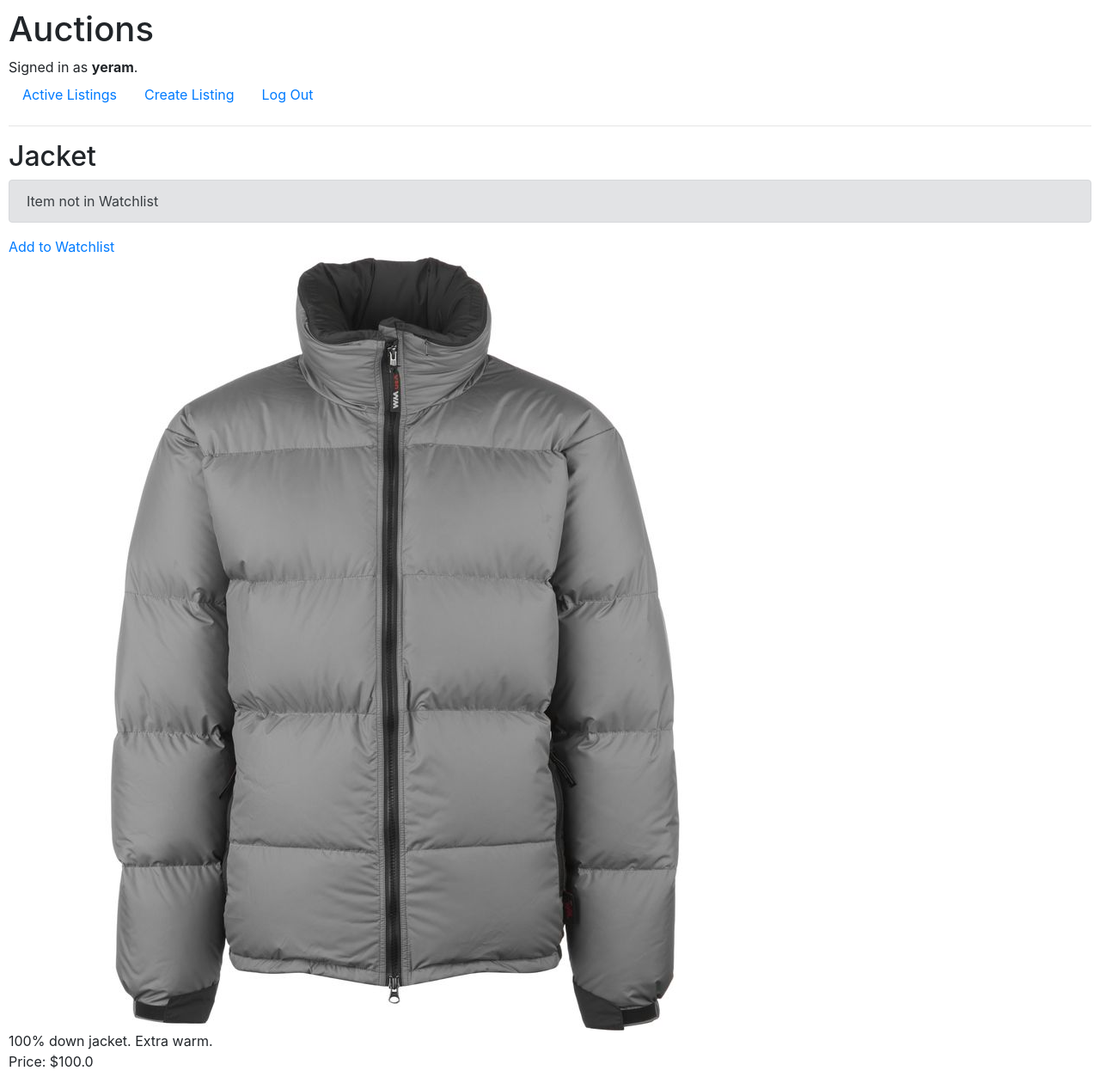
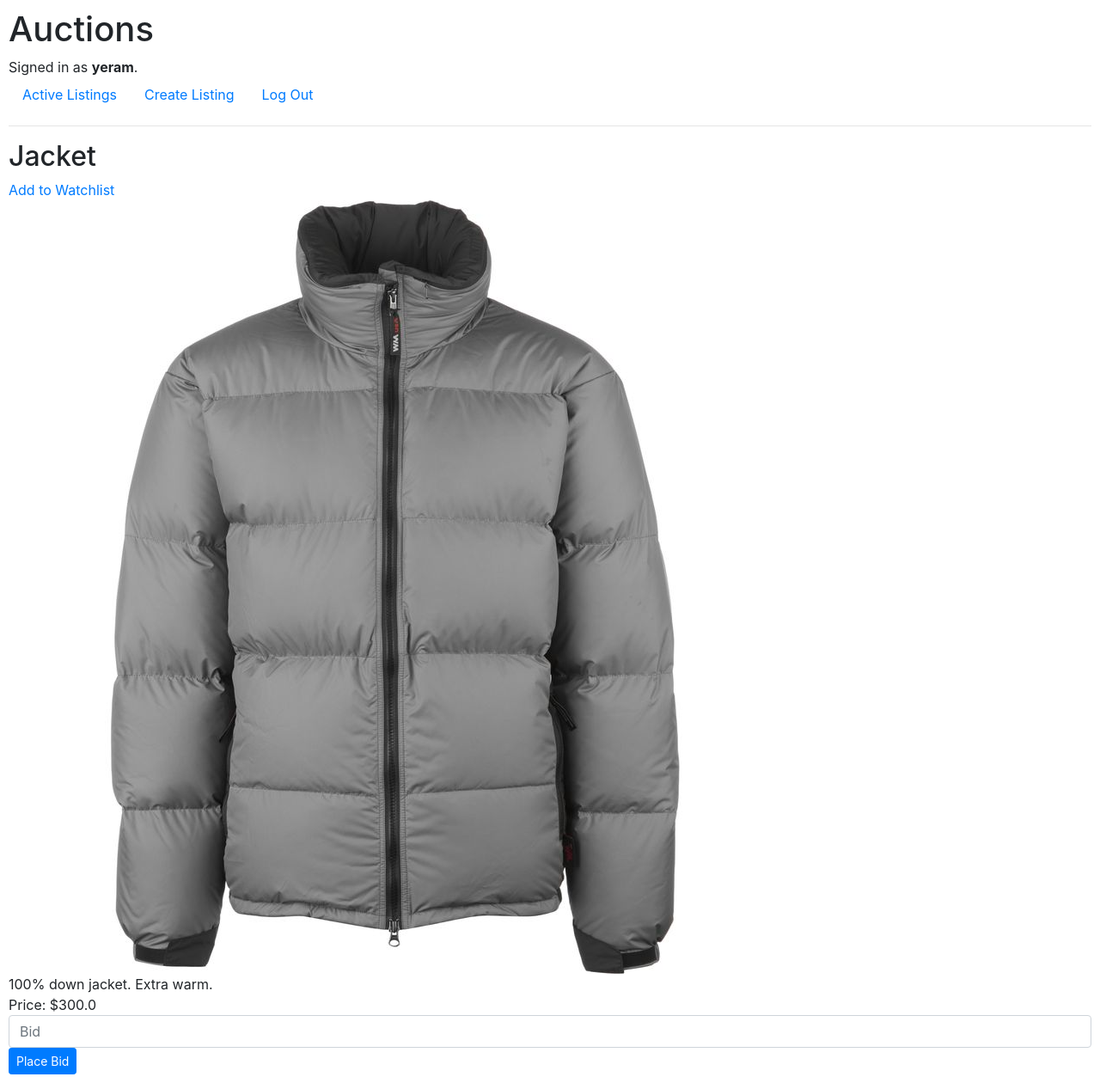
Before and after one commit to rhffcp/project-2, a Django app: page /listing/4 in a window 1280 px wide. Shown: the whole page at 86% size. Run offline with Django 3.2, Linux system fonts and the light colour scheme; a user stored in the database is signed in; data comes from the database, SQL or seed files in the repository; both versions use the stored data as it was after the commit; some libraries are stand-ins or nearby versions.

Commit message:
added bidding functionality

```diff
--- a/commerce/auctions/models.py
+++ b/commerce/auctions/models.py
@@ -27,7 +27,7 @@ class Listing(models.Model):
     image = models.ImageField(upload_to="images/", null=True, blank=True)
     description = models.CharField(max_length=300)
     starting_bid = models.FloatField()
-    # current_bid = models.FloatField()
+    current_bid = models.FloatField(blank=True, null=True)
     category = models.CharField(choices=categories, default=categories[0], max_length=1, null=True, blank=True)
     # buyer = models.ForeignKey(User, on_delete=models.CASCADE)
     # status = models.BooleanField()
@@ -37,8 +37,11 @@ class Listing(models.Model):
         return f"{self.title}"
 
 class Bid(models.Model):
-    user = models.ForeignKey(User, on_delete=models.CASCADE)
+    listing = models.ForeignKey(Listing, on_delete=models.CASCADE, blank=True, null=True)
+    user = models.ForeignKey(User, on_delete=models.CASCADE, blank=True, null=True)
     new_bid = models.FloatField()
+
+
 
 class Comment(models.Model):
     user = models.ForeignKey(User, on_delete=models.CASCADE)
--- a/commerce/auctions/templates/auctions/listing.html
+++ b/commerce/auctions/templates/auctions/listing.html
@@ -1,19 +1,18 @@
 {% extends "auctions/layout.html" %}
 
 {% block body %}
+    {% if error %}
+    <div class="alert alert-danger" role="alert">
+        Error: Bid must be greater than current price.
+    </div>
+    {% elif bid_placed %}
+    <div class="alert alert-warning" role="alert">
+        Your bid is now the current price!
+    </div>
+    {% endif %}
     <h2>{{ listing.title }}</h2>
 
     {% if logged_in %}
-        {% if added %}
-            <div class="alert alert-success" role="alert">
-                Item in Watchlist
-            </div>
-        {% else %}
-            <div class="alert alert-secondary" role="alert">
-                Item not in Watchlist
-            </div>
-        {% endif %}
-
         <div>
             <a href="{% url 'edit_watchlist' listing.id %}">
                 {% if exist %}
@@ -24,13 +23,35 @@
             </a>
         </div>
     {% endif %}
+
     <div>
         <img src="{{ listing.image.url }}">
     </div>
     <div>
         {{ listing.description }}
     </div>
+
     <div>
-        Price: ${{ listing.starting_bid }}
+        {% if listing.current_bid is None %}
+            Price: ${{ listing.starting_bid }}
+        {% else %}
+            Price: ${{ listing.current_bid }}
+        {% endif %}
+
     </div>
+
+    {% if logged_in %}
+        <div>
+            <form action="{% url 'listing' listing.id %}" method="post">
+                {% csrf_token %}
+                <div>
+                    {{ form.new_bid }}
+                </div>
+                <div>
+                    <input class="btn btn-primary btn-sm" type="submit" value="Place Bid">
+                </div>
+            </form>
+        </div>
+    {% endif %}
+
 {% endblock %}
--- a/commerce/auctions/views.py
+++ b/commerce/auctions/views.py
@@ -20,6 +20,11 @@ class ListingForm(forms.ModelForm):
                    'starting_bid': forms.NumberInput(attrs={'class': "form-control", 'placeholder': "Starting Bid"}),
                    'category': forms.Select(attrs={'class': "form-control"})}
 
+class BidForm(forms.ModelForm):
+    class Meta:
+        model = Bid
+        fields = ['new_bid']
+        widgets = {'new_bid': forms.NumberInput(attrs={'class': "form-control", 'placeholder': "Bid"})}
 
 def index(request):
     return render(request, "auctions/index.html", {
@@ -97,6 +102,8 @@ def create(request):
 
 def listing(request, listing_id):
     listing = Listing.objects.get(id=listing_id)
+    error = False
+    bid_placed = False
 
     if request.user.is_authenticated:
         logged_in = True
@@ -110,11 +117,43 @@ def listing(request, listing_id):
         exist = False
         added = False
 
+    if request.method == "POST":
+        form = BidForm(request.POST)
+        if form.is_valid():
+            bid_num = form.cleaned_data["new_bid"]
+            if listing.current_bid is None:
+                if bid_num > listing.starting_bid:
+                    listing.current_bid = bid_num
+                    listing.save()
+                    new_bid = form.save()
+                    new_bid.listing = listing
+                    new_bid.user = request.user
+                    new_bid.save()
+                    bid_placed = True
+                else:
+                    error = True
+            else:
+                if bid_num > listing.current_bid:
+                    listing.current_bid = bid_num
+                    listing.save()
+                    new_bid = form.save()
+                    new_bid.listing = listing
+                    new_bid.user = request.user
+                    new_bid.save()
+                    bid_placed = True
+                else:
+                    error = True
+
+
+
     return render(request, "auctions/listing.html", {
         "listing": listing,
         "logged_in": logged_in,
         "exist": exist,
-        "added": added
+        "added": added,
+        "form": BidForm(),
+        "error": error,
+        "bid_placed": bid_placed
     })
 
 
```
Also changed, not shown: commerce/auctions/templates/auctions/create.html (+6 -6 lines), commerce/auctions/templates/auctions/index.html (+7 -1 lines), commerce/auctions/migrations/0024_auto_20210220_0204.py (added), commerce/auctions/migrations/0025_auto_20210220_0205.py (added), commerce/auctions/migrations/0026_auto_20210220_0213.py (added), commerce/db.sqlite3, commerce/media/images/d94a495eca526d82ebbe0640aea413a9_i1dlCjZ.jpg (added).
